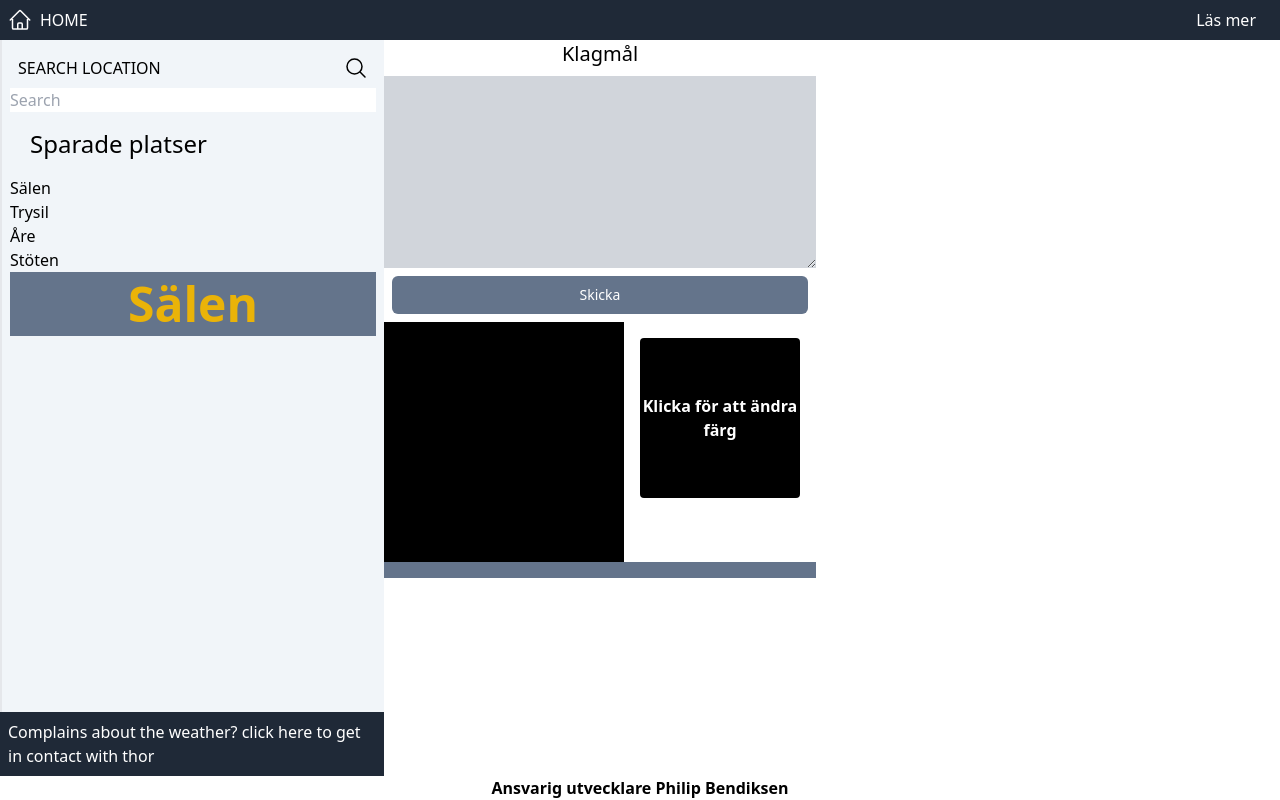
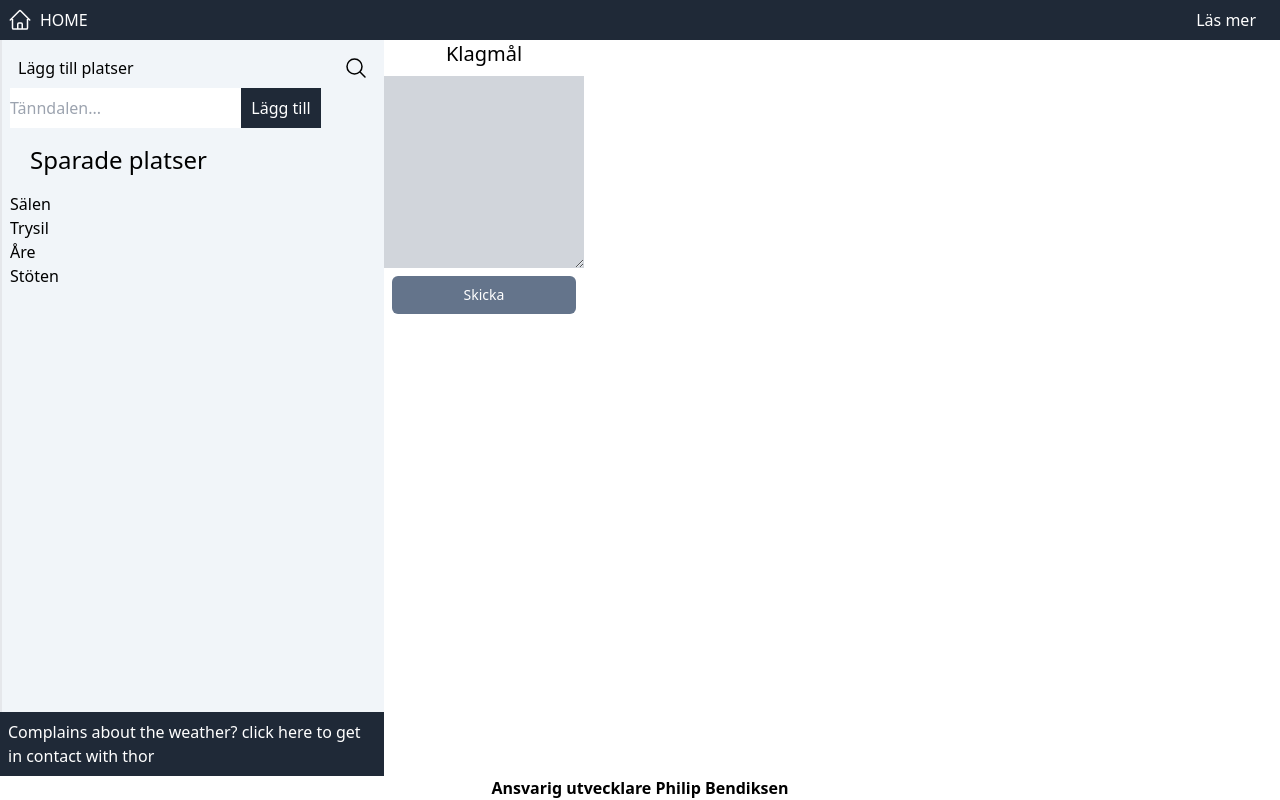
Before and after one commit to Philipbendiksen/WeatherApp, a React (Vite) app: page /Complaints in a window 1280 px wide. Built offline with nearby package versions, Linux system fonts and the light colour scheme.

Commit message:
Last changes

```diff
--- a/src/AppLayout.tsx
+++ b/src/AppLayout.tsx
@@ -1,7 +1,4 @@
 import { Link, Outlet } from "react-router-dom";
-import HomePage from "./Pages/HomePage";
-import LocationPage from "./Pages/LocationPage";
-import MainArea from "./Pages/Main-area";
 import SavedLocations from "./Pages/Saved-locations";
 import Footer from "./components/Footer";
 import Header from "./components/Header";
@@ -24,11 +21,6 @@ function AppLayout() {
        {/* Kolla koppling mellan "Home-page, MainArea, LocationPage! Dessa printar alla ut content i Main området. " */}
         <main >
           <Outlet />
-          <MainArea />
-          <HomePage />
-
-          <LocationPage />
-
         </main>
 
       </div>
--- a/src/Pages/HomePage.tsx
+++ b/src/Pages/HomePage.tsx
@@ -1,11 +1,15 @@
 /* Detta är en del av Main ytan */
+
+import MainArea from "./Main-area";
 
 function HomePage () {
 
 
     return (
 
-        <div></div>
+        <div>
+            <MainArea />
+        </div>
     );
 
 }
--- a/src/Pages/LocationPage.tsx
+++ b/src/Pages/LocationPage.tsx
@@ -1,12 +1,14 @@
 /* Detta är en del av Main ytan */
 
+import { useParams } from "react-router-dom";
 
-function LocationPage({ selectedLocation }: { selectedLocation: string })
-
-{
+function LocationPage() {
+  const params = useParams();
   return (
     <div className="flex flex-col">
-      <p className="bg-slate-500 p-2 flex-1 font-bold text-yellow-500 text-center text-5xl">{selectedLocation}</p>
+      <p className="bg-slate-500 p-2 flex-1 font-bold text-yellow-500 text-center text-5xl">
+        {params.name}
+      </p>
     </div>
   );
 }
--- a/src/Pages/Saved-locations.tsx
+++ b/src/Pages/Saved-locations.tsx
@@ -1,33 +1,57 @@
-
 /* Detta är en hårdkodad lista med platser, som går att klicka på */
 
-import { SetStateAction, useState } from "react";
-import LocationPage from "./LocationPage";
-
+import { MagnifyingGlassIcon } from "@heroicons/react/24/outline";
+import { useState } from "react";
+import { Link } from "react-router-dom";
 
 function SavedLocations() {
-  const [selectedLocation, setSelectedLocation] = useState('Sälen');
+  const [searchTerm, setSearchTerm] = useState("");
+  const [locations, setLocations] = useState([
+    "Sälen",
+    "Trysil",
+    "Åre",
+    "Stöten",
+  ]);
 
-  const handleClick = (location: SetStateAction<string>) => {
-    console.log('Listelementet klickades:', location);
-    setSelectedLocation(location);
+  const addLocation = () => {
+    if (searchTerm.trim() !== "") {
+      setLocations((prevLocations) => [...prevLocations, searchTerm.trim()]);
+      setSearchTerm("");
+    }
   };
-
-  const locations = ['Sälen', 'Trysil', 'Åre', 'Stöten'];
 
   return (
     <div className="flex flex-col">
+      <div className="flex flex-col">
+        <div className="flex justify-between p-2">
+          <span>Lägg till platser</span>
+          <MagnifyingGlassIcon className="w-6 h-6" />
+        </div>
+        <div className="flex">
+          <input
+            placeholder="Tänndalen..."
+            value={searchTerm}
+            onChange={(e) => setSearchTerm(e.target.value)}
+          />
+          <button
+            className="border-solid bg-gray-800 text-white w-20 p-2"
+            onClick={addLocation}
+          >
+            Lägg till
+          </button>
+        </div>
+      </div>
+
       <div className="flex justify-between p-4">
         <span className="ml-1 text-2xl">Sparade platser</span>
       </div>
       <ul className="max-w-min">
         {locations.map((location, index) => (
-          <li key={index} onClick={() => handleClick(location)} className="cursor-pointer">
-            {location}
+          <li key={index} className="cursor-pointer">
+            <Link to={location}>{location}</Link>
           </li>
         ))}
       </ul>
-      <LocationPage selectedLocation={selectedLocation} />
     </div>
   );
 }
--- a/src/components/Header.tsx
+++ b/src/components/Header.tsx
@@ -4,16 +4,14 @@ import { Link } from "react-router-dom";
 function Header() {
   return (
     <header>
+      <div className="flex justify-between items-center pr-6 bg-gray-800 p-2 text-white max-w-full">
+        <Link to="/" className="flex items-center">
+          <HomeIcon className="w-6 h-6 mr-2" /> HOME{" "}
+        </Link>
 
-        <div className="flex justify-between items-center pr-6 bg-gray-800 p-2 text-white max-w-full">
-
-       <Link to={"HomePage"} className="flex items-center"> <HomeIcon className="w-6 h-6 mr-2" /> HOME </Link>
-
-      <Link to="about">Läs mer</Link>
-       </div>
-
+        <Link to="about">Läs mer</Link>
+      </div>
     </header>
-
   );
 }
 
--- a/src/components/LocationInput.tsx
+++ b/src/components/LocationInput.tsx
@@ -1,15 +1,17 @@
-import { MagnifyingGlassIcon } from "@heroicons/react/24/outline";
-
 function LocationInput() {
   return (
-    <div className="flex flex-col">
+    <span></span>
+
+    // Denna får ligga kvar för kanske vill arbeta vidare med den senare
+
+    /*  <div className="flex flex-col">
       <div className="flex justify-between p-2">
         <span>SEARCH LOCATION</span>
         <MagnifyingGlassIcon className="w-6 h-6" />
       </div>
 
       <input placeholder="Search" />
-    </div>
+    </div> */
   );
 }
 
--- a/src/main.tsx
+++ b/src/main.tsx
@@ -4,7 +4,7 @@ import {
   Route,
   RouterProvider,
   createBrowserRouter,
-  createRoutesFromElements
+  createRoutesFromElements,
 } from "react-router-dom";
 import AppLayout from "./AppLayout.tsx";
 import About from "./Pages/About.tsx";
@@ -12,11 +12,10 @@ import Complaints from "./Pages/Complaints.tsx";
 import HomePage from "./Pages/HomePage.tsx";
 import LocationPage from "./Pages/LocationPage.tsx";
 
-
 const router = createBrowserRouter(
   createRoutesFromElements(
     <Route path="/" Component={AppLayout}>
-      <Route path="home" Component={HomePage} />
+      <Route index Component={HomePage} />
       <Route path=":name" Component={LocationPage} />
       <Route path="about" Component={About} />
       <Route path="complaints" Component={Complaints} />
```
Also changed, not shown: 1 other file (tests, documents, lock files or other folders).
